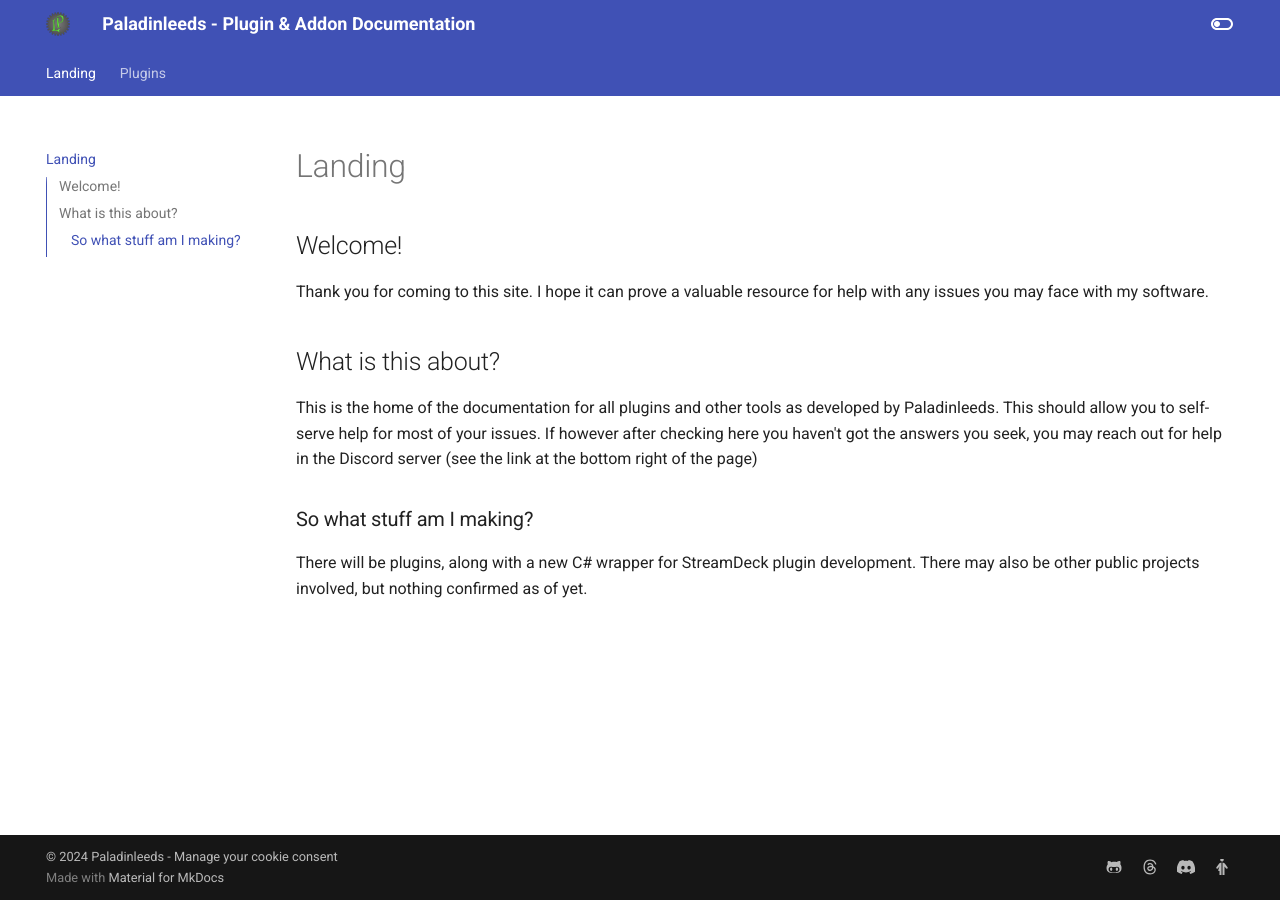
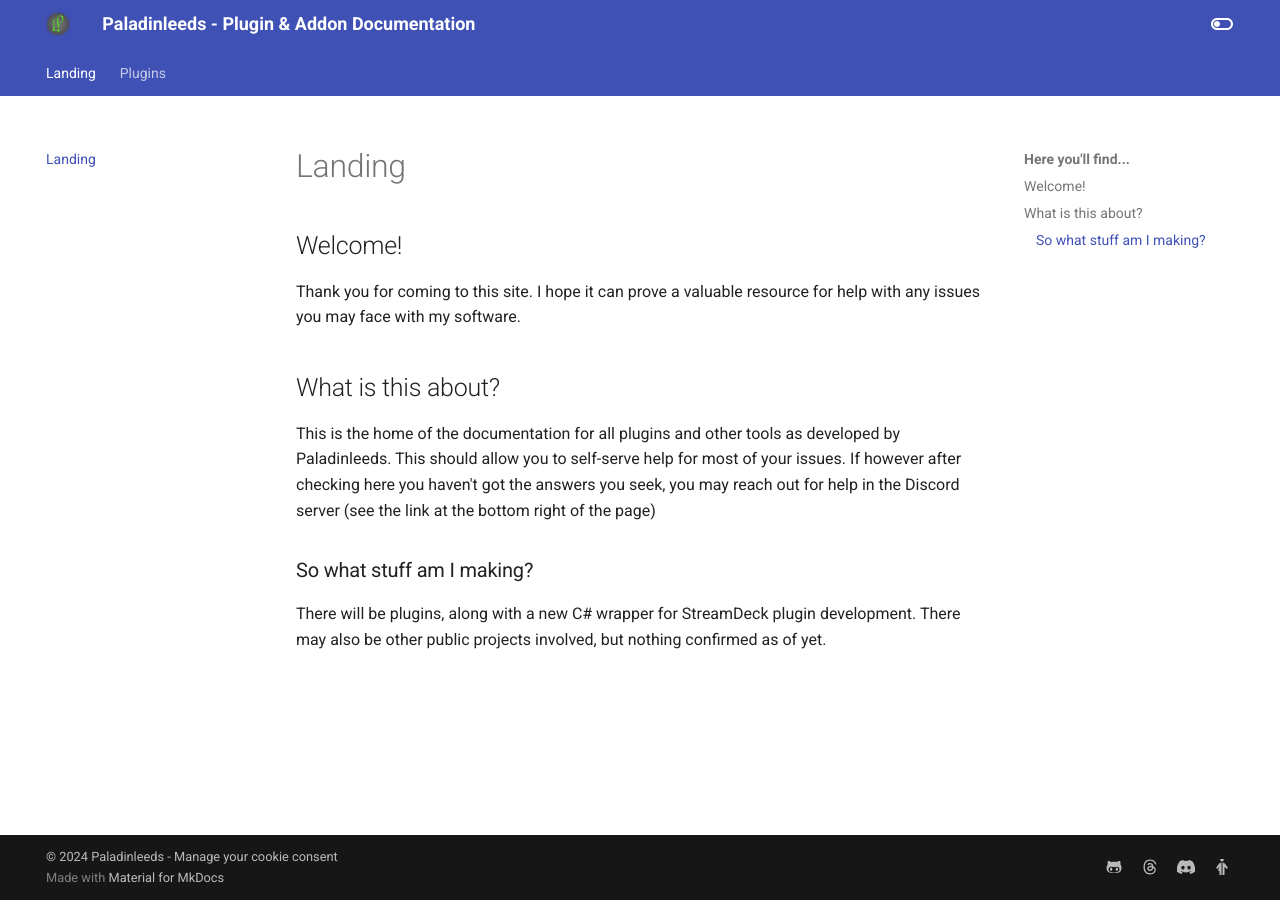
Before and after one commit to Paladinleeds/paladinleeds.github.io, an MkDocs documentation site: the page built from docs/index.md, in a window 1280 px wide. Built offline with MkDocs 1.6.1 and Material for MkDocs 9.7.7, drawn with Linux system fonts in a browser that asks for light colours; plug-ins that fetch from the network failed and are left out.

Commit message:
Enable TOC on the right hand side of the website. This will ensure the left hand side is for navigation to say individual plugins, and the header navigation will be much broader categorisation.

```diff
--- a/mkdocs.yml
+++ b/mkdocs.yml
@@ -1,13 +1,16 @@
 site_name: Paladinleeds - Plugin & Addon Documentation
+site_url: https://paladinleeds.github.io/
 theme:
   logo: assets/PaladinLeedsSmall.png
   favicon: assets/PaladinLeedsSmall.png
   name: material
   features:
+    - navigation.instant
+    - navigation.tracking
     - navigation.tabs
     - navigation.sections
-    - toc.integrate
     - navigation.top
+    - navigation.index
     - search.suggest
     - search.highlight
     - content.tabs.link
@@ -76,6 +79,9 @@ markdown_extensions:
   - pymdownx.emoji:
       emoji_index: !!python/name:material.extensions.emoji.twemoji
       emoji_generator: !!python/name:material.extensions.emoji.to_svg
+  - toc:
+      permalink: true
+      title: Here you'll find...
 
 copyright: |
   &copy; 2024 <a href="https://www.github.com/paladinleeds/" target="_blank">Paladinleeds</a> - <a href="#__consent">Manage your cookie consent</a>
```
